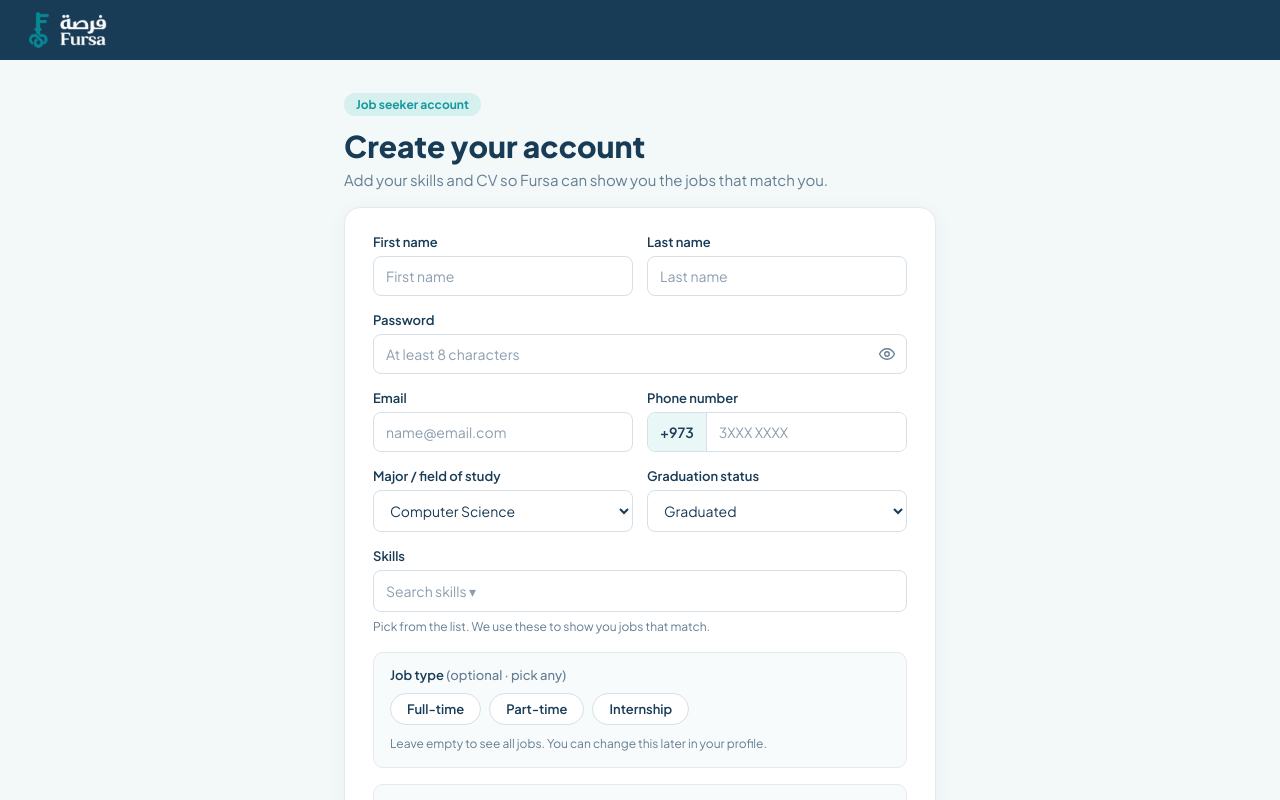
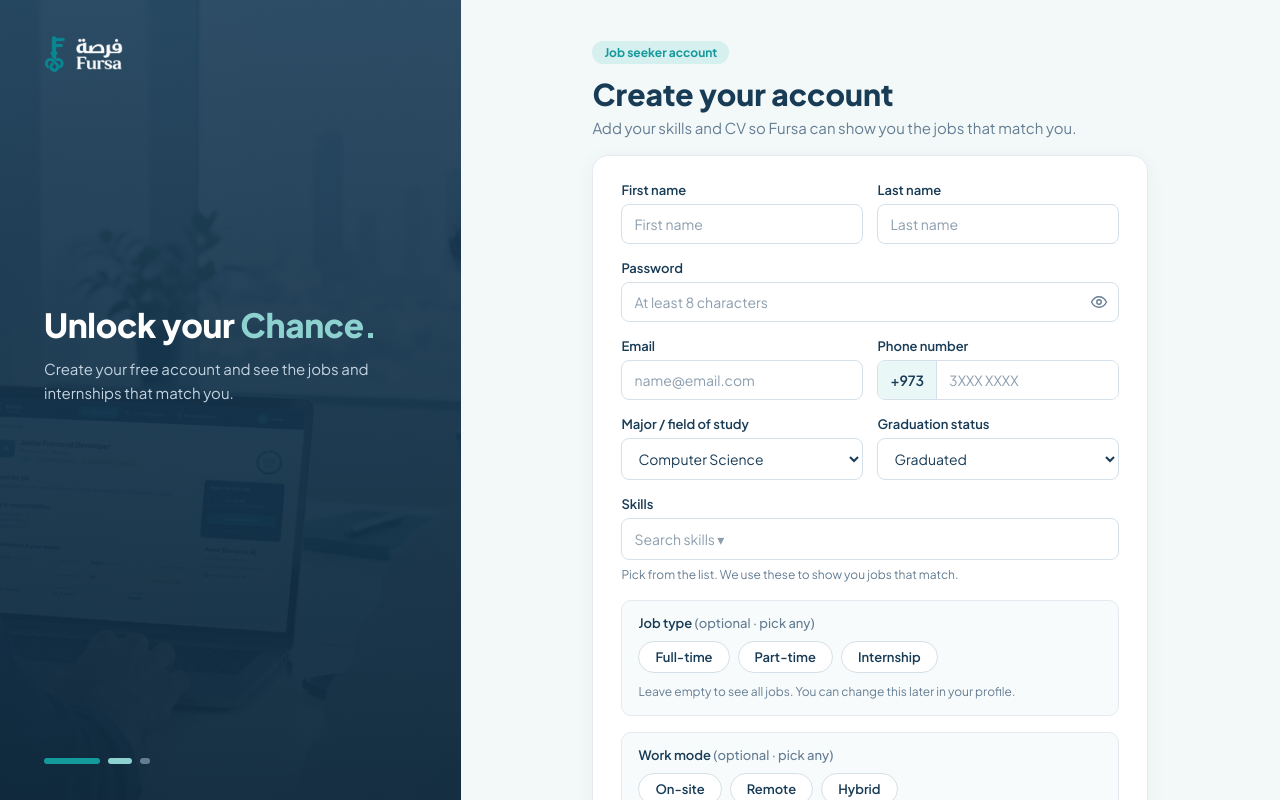
Before and after one commit to fatemaAlbasri/Fursa, a React (Vite) app in the folder frontend/: page /signup in a window 1280 px wide. Shown: the top 800 px of the page. Built offline with nearby package versions, Linux system fonts and the light colour scheme.

Commit message:
edit signin , signup

```diff
--- a/frontend/src/shared/pages/Signup.jsx
+++ b/frontend/src/shared/pages/Signup.jsx
@@ -118,6 +118,46 @@ function Header({ employer, right }) {
   );
 }
 
+const ASIDE = {
+  jobseeker: {
+    title: <>Unlock your <span className="accent">Chance.</span></>,
+    text: 'Create your free account and see the jobs and internships that match you.',
+    points: ['Jobs ranked by your match score', 'Free AI feedback on your CV', 'Track every application in one place'],
+  },
+  company: {
+    title: <>Hire the right <span className="accent">graduates, faster.</span></>,
+    text: 'Post jobs and internships, and let Fursa rank every applicant for you.',
+    points: ['AI reads every CV and explains each score', 'Your Top 10 applicants, ready to review', 'Shortlist or reject in bulk'],
+  },
+};
+
+// Sign up page frame: navy panel on the left (stays put), form scrolls on the right.
+function SignupSplit({ role, children }) {
+  const { title, text, points } = ASIDE[role];
+  return (
+    <div className="split split--signup">
+      <aside className="split__brand">
+        <Link to="/" className="logo">
+          <img src="/fursa-key.png" alt="" className="logo__key" />
+          <img src="/fursa-wordmark-white.png" alt="Fursa" className="logo__wordmark" />
+          {role === 'company' && <span className="logo__tag">Employer</span>}
+        </Link>
+        <div className="split__copy">
+          <h1>{title}</h1>
+          <p>{text}</p>
+          <ul className="split__points">
+            {points.map((p) => (
+              <li key={p}><span className="split__check">✓</span>{p}</li>
+            ))}
+          </ul>
+        </div>
+        <div className="dots"><span /><span /><span /></div>
+      </aside>
+      <div className="split__main">{children}</div>
+    </div>
+  );
+}
+
 /* ================= JOB SEEKER ================= */
 
 function JobSeekerSignup() {
@@ -161,9 +201,7 @@ function JobSeekerSignup() {
   };
 
   return (
-    <div className="page page--fit">
-      <Header />
-
+    <SignupSplit role="jobseeker">
       <main className="container">
         <div className="page-head">
           <span className="pill">Job seeker account</span>
@@ -237,7 +275,7 @@ function JobSeekerSignup() {
         </form>
         <SignInLink role="jobseeker" />
       </main>
-    </div>
+    </SignupSplit>
   );
 }
 
@@ -432,12 +470,19 @@ function CompanySignup() {
     ? <button type="button" className="back-link" onClick={() => goToStep(1)}>← Back</button>
     : null;
 
+  if (step === 1) {
+    return (
+      <SignupSplit role="company">
+        <CompanyDetails form={form} setForm={setForm} logo={logo} setLogo={setLogo} onNext={() => goToStep(2)} />
+      </SignupSplit>
+    );
+  }
+
+  // Step 2 keeps the full width so the three plan cards fit side by side.
   return (
     <div className="page">
       <Header employer right={right} />
-      {step === 1
-        ? <CompanyDetails form={form} setForm={setForm} logo={logo} setLogo={setLogo} onNext={() => goToStep(2)} />
-        : <ChoosePlan plan={plan} setPlan={setPlan} onFinish={finish} />}
+      <ChoosePlan plan={plan} setPlan={setPlan} onFinish={finish} />
     </div>
   );
 }
--- a/frontend/src/shared/styles/index.css
+++ b/frontend/src/shared/styles/index.css
@@ -1924,3 +1924,94 @@ html:has(.landing) {
     color: var(--brand-accent);
   }
 }
+
+/* ===== Sign up split layout (navy panel left, form right) ===== */
+.split--signup {
+  grid-template-columns: minmax(320px, 36%) 1fr;
+  height: auto;
+  min-height: 100vh;
+}
+/* panel stays in view while the form scrolls; photo shows faintly through the navy */
+.split--signup .split__brand {
+  position: sticky;
+  top: 0;
+  height: 100vh;
+  background:
+    linear-gradient(180deg, rgba(24, 59, 86, 0.9) 0%, rgba(16, 42, 62, 0.96) 100%),
+    url('/hero-image.png') 60% center / cover no-repeat;
+}
+.split--signup .split__copy h1 {
+  font-size: clamp(28px, 2.6vw, 36px);
+}
+.split--signup .split__copy p {
+  font-size: 15px;
+}
+.split__points {
+  list-style: none;
+  padding: 0;
+  margin-top: 26px;
+  display: flex;
+  flex-direction: column;
+  gap: 14px;
+}
+.split__points li {
+  display: flex;
+  align-items: center;
+  gap: 12px;
+  color: var(--white);
+  font-size: 14px;
+  font-weight: 500;
+  animation: fade-up 0.5s ease backwards;
+}
+.split__points li:nth-child(1) {
+  animation-delay: 0.25s;
+}
+.split__points li:nth-child(2) {
+  animation-delay: 0.35s;
+}
+.split__points li:nth-child(3) {
+  animation-delay: 0.45s;
+}
+.split__check {
+  width: 22px;
+  height: 22px;
+  border-radius: 50%;
+  flex-shrink: 0;
+  display: grid;
+  place-items: center;
+  background: var(--teal);
+  color: var(--white);
+  font-size: 11px;
+  font-weight: 700;
+}
+.split__main {
+  background: var(--bg);
+  min-width: 0;
+}
+.split__main .container {
+  max-width: 620px;
+  padding: 40px 32px 48px;
+}
+
+@media (max-width: 900px) {
+  .split--signup {
+    grid-template-columns: 1fr;
+  }
+  .split--signup .split__brand {
+    position: static;
+    height: auto;
+    padding: 24px;
+    gap: 20px;
+  }
+  .split--signup .dots {
+    display: none;
+  }
+}
+@media (max-width: 640px) {
+  .split--signup .split__points {
+    display: none;
+  }
+  .split__main .container {
+    padding: 24px 16px 32px;
+  }
+}
```
